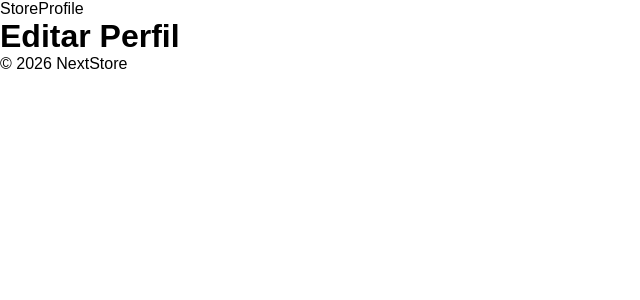
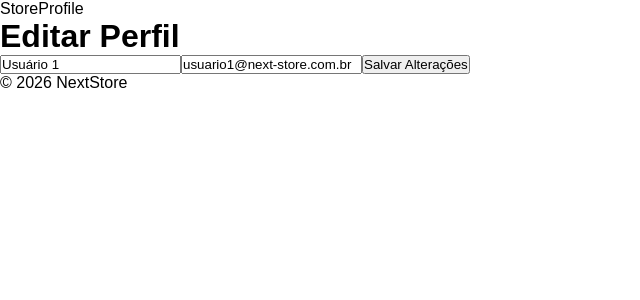
Before and after one commit to dielsonsales/NextStore, a Next.js app: page /edit-profile in a window 1280 px wide. Shown: the top 300 px of the page, without its empty margins (0-640 px from the left). Built offline with nearby package versions, Linux system fonts and the light colour scheme.

Commit message:
feat: Create edit user page with personalized content

```diff
--- a/src/app/(profile)/edit-profile/page.tsx
+++ b/src/app/(profile)/edit-profile/page.tsx
@@ -1,5 +1,52 @@
+"use client";
+
+import { useEffect, useEffectEvent, useState } from "react";
 import styles from "./page.module.css";
 
+const MOCK_USER_KEY = "mock_user";
+
 export default function EditProfilePage() {
-  return <h1>Editar Perfil</h1>;
+  const [user, setUser] = useState({
+    name: "",
+    email: "",
+  });
+
+  useEffect(() => {
+    const savedData = localStorage.getItem(MOCK_USER_KEY);
+    if (savedData) {
+      setUser(JSON.parse(savedData));
+    } else {
+      setUser({ name: "Usuário 1", email: "usuario1@next-store.com.br" });
+    }
+  }, []);
+
+  const handleSave = useEffectEvent(() => {
+    localStorage.setItem(MOCK_USER_KEY, JSON.stringify(user));
+  });
+
+  return (
+    <>
+      <h1>Editar Perfil</h1>
+      <form
+        onSubmit={(e) => {
+          e.preventDefault();
+          handleSave();
+        }}
+      >
+        <input
+          value={user.name}
+          onChange={(e) => {
+            setUser({ ...user, name: e.target.value });
+          }}
+        />
+        <input
+          value={user.email}
+          onChange={(e) => {
+            setUser({ ...user, email: e.target.value });
+          }}
+        />
+        <button type="submit">Salvar Alterações</button>
+      </form>
+    </>
+  );
 }
```
